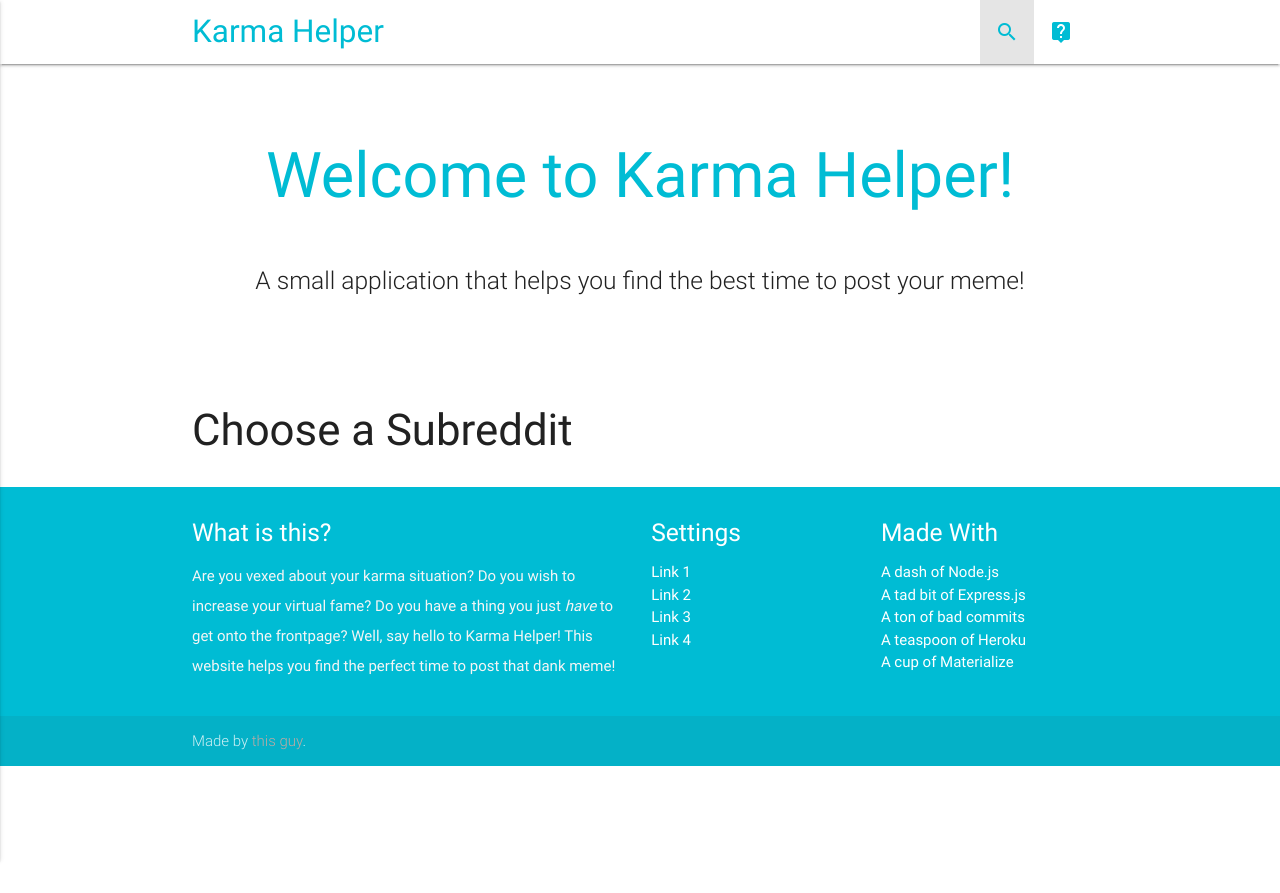
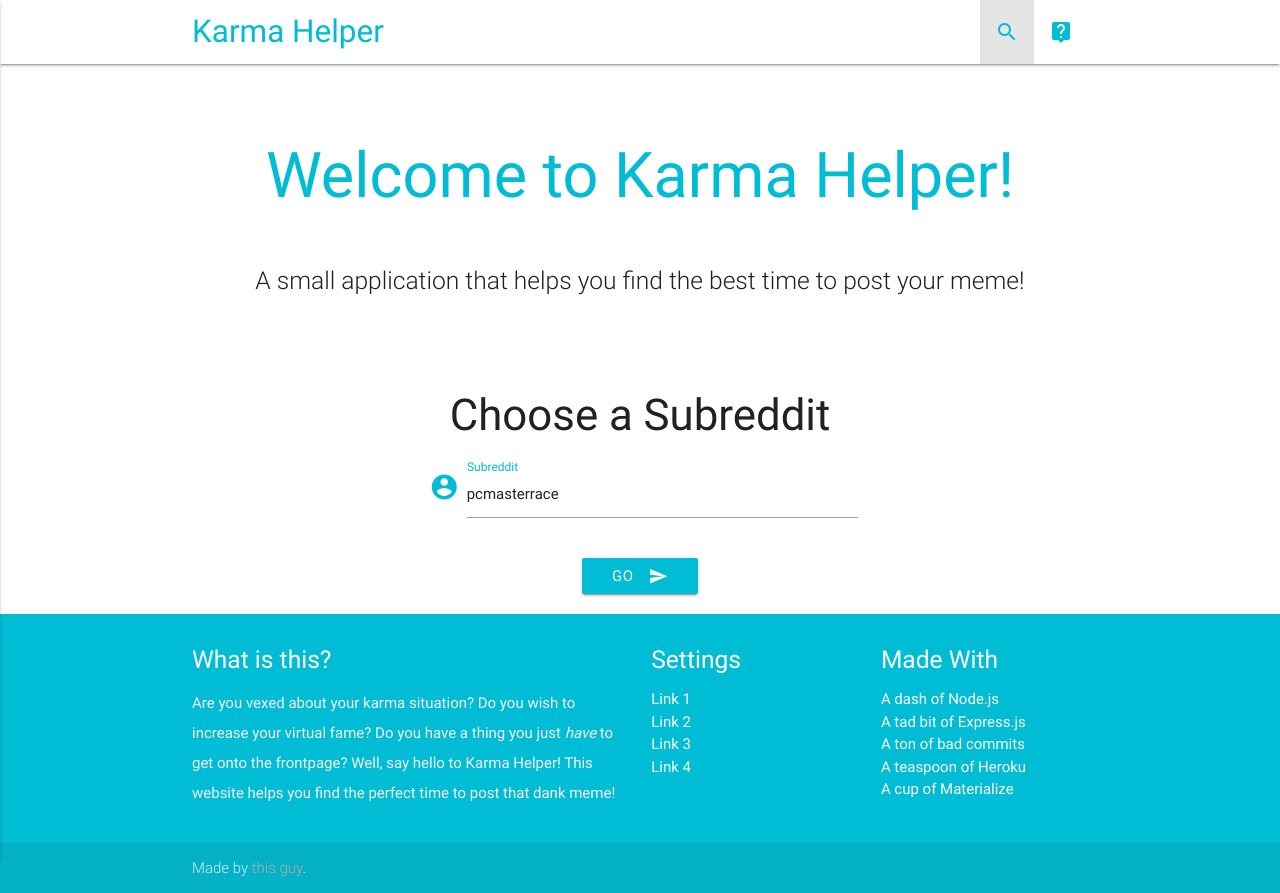
Before and after one commit to izy521/karma-helper, a plain HTML site: page index.html in a window 1280 px wide. Before the commit the page ends 800 px from the top, so only its background shows below. Drawn offline with nearby package versions, Linux system fonts and the light colour scheme.

Commit message:
fix form color, add button

```diff
--- a/index.html
+++ b/index.html
@@ -49,8 +49,18 @@
     </div>
 
     <div class="container">
-      <div class="section">
+      <div class="row center">
         <h3 class="header col s12">Choose a Subreddit</h3>
+        <div class="input-field col s6 offset-s3">
+          <i class="material-icons prefix cyan-text">account_circle</i>
+          <input value="pcmasterrace" id="subreddit" type="text" class="validate">
+          <label for="subreddit">Subreddit</label>
+        </div>
+      </div>
+      <div class="row center">
+        <button class="btn waves-effect waves-light cyan" type="submit" name="action">Go
+          <i class="material-icons right">send</i>
+        </button>
       </div>
     </div>
 
--- a/style.css
+++ b/style.css
@@ -1,6 +1,6 @@
 nav ul a,
 nav .brand-logo {
-  color: #444;
+  color: #00bcd4;
 }
 
 p {
@@ -9,6 +9,23 @@ p {
 
 .button-collapse {
   color: #00bcd4;
+}
+
+.input-field label {
+  color: #00bcd4;
+}
+
+.input-field input[type=text]:focus {
+  border-bottom: 1px solid #00bcd4;
+  box-shadow: 0 1px 0 0 #00bcd4;
+}
+
+.input-field input[type=text]:focus + label {
+  color: #00bcd4;
+}
+
+.input-field .prefix.active {
+  color: #000;
 }
 
 body {
```
